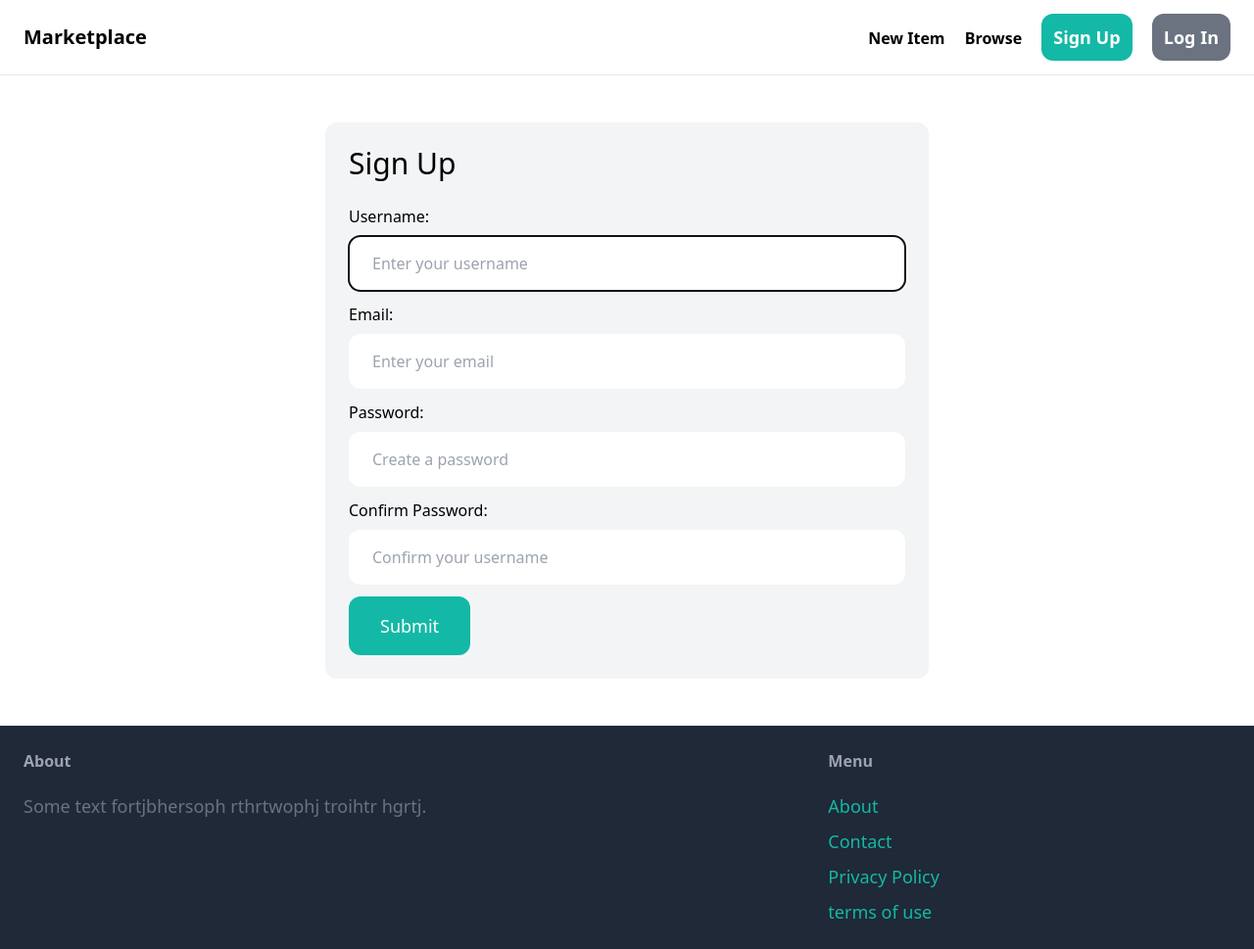
After one commit to IrinaWPB/marketplace_django, a Django app: page /signup/ in a window 1280 px wide. The commit adds this page. Shown: the whole page at 98% size. Run offline with Django 3.2, Linux system fonts and the light colour scheme; some libraries are stand-ins or nearby versions.

Commit message:
signup/login forms added

```diff
--- /dev/null
+++ b/core/forms.py
@@ -0,0 +1,36 @@
+from django import forms
+from django.contrib.auth.forms import UserCreationForm, AuthenticationForm
+from django.contrib.auth.models import User
+
+class LoginForm(AuthenticationForm):
+  username = forms.CharField(widget=forms.TextInput(attrs={
+    'placeholder': 'Enter your username',
+    'class': 'w-full py-4 px-6 rounded-xl'
+  }))
+
+  password = forms.CharField(widget=forms.PasswordInput(attrs={
+    'placeholder': 'Enter password',
+    'class': 'w-full py-4 px-6 rounded-xl'
+  }))
+
+class SignupForm(UserCreationForm):
+  class Meta:
+    model = User
+    fields = ('username', 'email', 'password1', 'password2')
+
+  username = forms.CharField(widget=forms.TextInput(attrs={
+    'placeholder': 'Enter your username',
+    'class': 'w-full py-4 px-6 rounded-xl'
+  }))
+  email = forms.CharField(widget=forms.EmailInput(attrs={
+    'placeholder': 'Enter your email',
+    'class': 'w-full py-4 px-6 rounded-xl'
+  }))
+  password1 = forms.CharField(widget=forms.PasswordInput(attrs={
+    'placeholder': 'Create a password',
+    'class': 'w-full py-4 px-6 rounded-xl'
+  }))
+  password2 = forms.CharField(widget=forms.PasswordInput(attrs={
+    'placeholder': 'Confirm your username',
+    'class': 'w-full py-4 px-6 rounded-xl'
+  }))
--- a/core/templates/core/base.html
+++ b/core/templates/core/base.html
@@ -9,11 +9,19 @@
 <body>
   <nav class="py-6 px-6 flex justify-between items-center border-b border-gray-200">
     <a href="/" class="text-xl font-semibold">Marketplace</a>
-    <div class="space-x-6">
-      <a href="#" class="text-lg font-semibold hover:text-gray-500">New Item</a>
-      <a href="#" class="text-lg font-semibold hover:text-gray-500">Browse</a>
-      <a href="#" class="px-3 py-3 text-lg font-semibold text-white bg-teal-500 rounded-xl hover:bg-teal-700">Sign Up</a>
-      <a href="#" class="px-3 py-3 text-lg font-semibold text-white bg-gray-500 rounded-xl hover:bg-gray-700">Log In</a>
+    <div class="space-x-4">
+      <a href="#" class="font-semibold hover:text-gray-500">New Item</a>
+      <a href="#" class="font-semibold hover:text-gray-500">Browse</a>
+
+      {% if request.user.is_authenticated %}
+      <a href="#" class="font-semibold hover:text-gray-500">Inbox</a>
+      <a href="#" class="font-semibold hover:text-gray-500">Dashboard</a>
+      <a href="#" class="px-3 py-3 text-lg font-semibold text-white bg-gray-500 rounded-xl hover:bg-gray-700">Log Out</a>
+      {% else %}
+      <a href="{% url 'core:signup' %}" class="px-3 py-3 text-lg font-semibold text-white bg-teal-500 rounded-xl hover:bg-teal-700">Sign Up</a>
+      <a href="{% url 'core:login' %}" class="px-3 py-3 text-lg font-semibold text-white bg-gray-500 rounded-xl hover:bg-gray-700">Log In</a>
+      {% endif %}
+
     </div>
   </nav>
   <div class="px-6 py-6">
@@ -29,7 +37,7 @@
       <h3 class="mb-5 font-semibold text-gray-400">Menu</h3>
       <ul class="space-y-2">
         <li><a href="#" class="text-lg text-teal-500 hover:text-teal-700">About</a></li>
-        <li><a href="{% url 'contact' %}" class="text-lg text-teal-500 hover:text-teal-700">Contact</a></li>
+        <li><a href="{% url 'core:contact' %}" class="text-lg text-teal-500 hover:text-teal-700">Contact</a></li>
         <li><a href="#" class="text-lg text-teal-500 hover:text-teal-700">Privacy Policy</a></li>
         <li><a href="#" class="text-lg text-teal-500 hover:text-teal-700">terms of use</a></li>
       </ul>
--- /dev/null
+++ b/core/templates/core/signup.html
@@ -0,0 +1,45 @@
+{% extends 'core/base.html' %}
+
+{% block title %}Sign Up{% endblock %}
+
+{% block content %}
+<div class="w-1/2 my-6 p-6 mx-auto bg-gray-100 rounded-xl">
+  <h1 class="mb-6 text-3xl">Sign Up</h1>
+  <form action="." method="post">
+    {% csrf_token %}
+
+    <div class="mb-3">
+      <label class="inline-block mb-2">Username: </label>
+      {{ form.username }}
+    </div>
+
+    <div class="mb-3">
+      <label class="inline-block mb-2">Email: </label>
+      {{ form.email }}
+    </div>
+
+    <div class="mb-3">
+      <label class="inline-block mb-2">Password: </label>
+      {{ form.password1 }}
+    </div>
+
+    <div class="mb-3">
+      <label class="inline-block mb-2">Confirm Password: </label>
+      {{ form.password2 }}
+    </div>
+
+    {% if form.errors or form.non_field_errors %}
+    <div class="mb-3 p-6 bg-red-100 rounded-xl">
+      {% for field in form %}
+        {{ field.errors }}
+      {% endfor %}
+      {{ form.non_field_errors }}
+    </div>
+    {% endif %}
+
+    <button class="py-4 px-8 text-lg bg-teal-500 hover:bg-teal-700 rounded-xl text-white">
+      Submit
+    </button>
+  </form>
+</div>
+{% endblock %}
--- /dev/null
+++ b/core/urls.py
@@ -0,0 +1,14 @@
+from django.urls import path
+from django.contrib.auth import views as auth_views
+
+from . import views
+from .forms import LoginForm
+
+app_name = 'core'
+
+urlpatterns = [
+  path('', views.index, name='index'),
+  path('contact/', views.contact, name='contact'),
+  path('signup/', views.signup, name='signup'),
+  path('login/', auth_views.LoginView.as_view(template_name='core/login.html', authentication_form=LoginForm), name='login')
+]
--- a/core/views.py
+++ b/core/views.py
@@ -1,5 +1,7 @@
-from django.shortcuts import render
+from django.shortcuts import render, redirect
 from item.models import Category, Item
+from .forms import SignupForm
+
 # Create your views here.
 def index(request):
   #show 6 items that are not sold
@@ -12,3 +14,18 @@ def index(request):
 
 def contact(request):
   return render(request, 'core/contact.html')
+
+def signup(request):
+  if request.method == 'POST':
+    form = SignupForm(request.POST)
+
+    if form.is_valid():
+      form.save()
+
+      return redirect('/login/')
+  else:
+    #create an instance of Signup Form
+    form = SignupForm()
+  return render(request, 'core/signup.html', {
+    'form': form
+  })
--- a/marketplace/settings.py
+++ b/marketplace/settings.py
@@ -27,6 +27,9 @@ DEBUG = True
 
 ALLOWED_HOSTS = []
 
+LOGIN_URL = '/login/'
+LOGIN_REDIRECT_URL = '/'
+LOGOUT_REDIRECT_URL = '/'
 
 # Application definition
 
--- a/marketplace/urls.py
+++ b/marketplace/urls.py
@@ -17,11 +17,9 @@ from django.conf import settings
 from django.conf.urls.static import static
 from django.contrib import admin
 from django.urls import path, include
-from core.views import index, contact
 
 urlpatterns = [
-    path('', index, name='index'),
+    path('', include('core.urls')),
     path('items/', include('item.urls')),
-    path('contact/', contact, name='contact'),
     path('admin/', admin.site.urls),
 ] + static(settings.MEDIA_URL, document_root=settings.MEDIA_ROOT)
```
Also changed, not shown: core/templates/core/login.html (added, +35 -0 lines), db.sqlite3.
